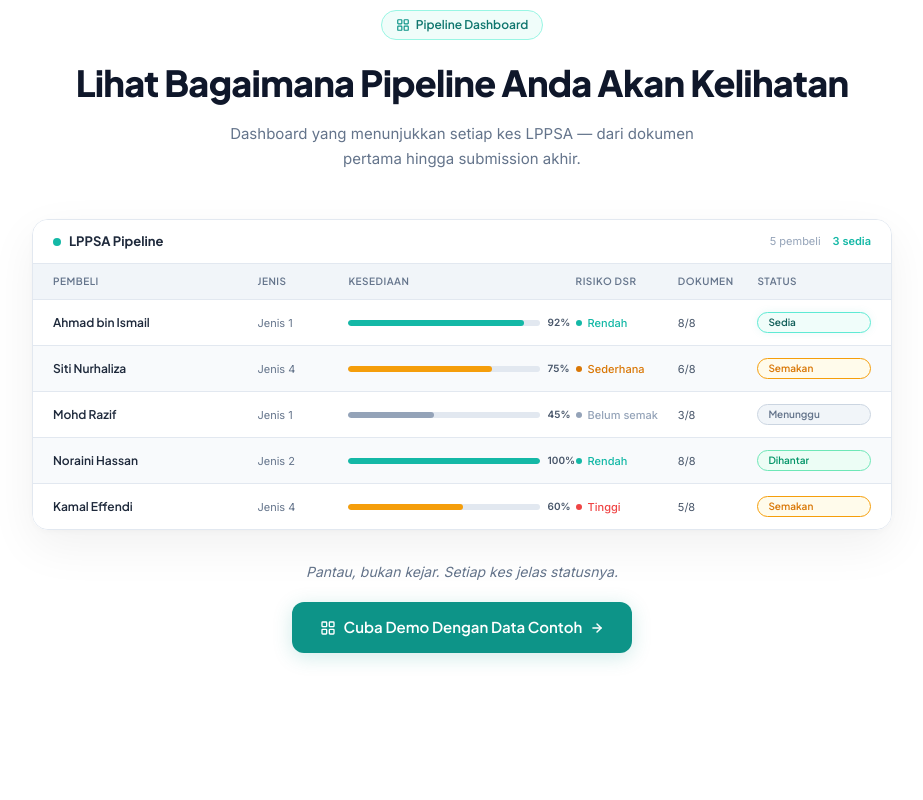
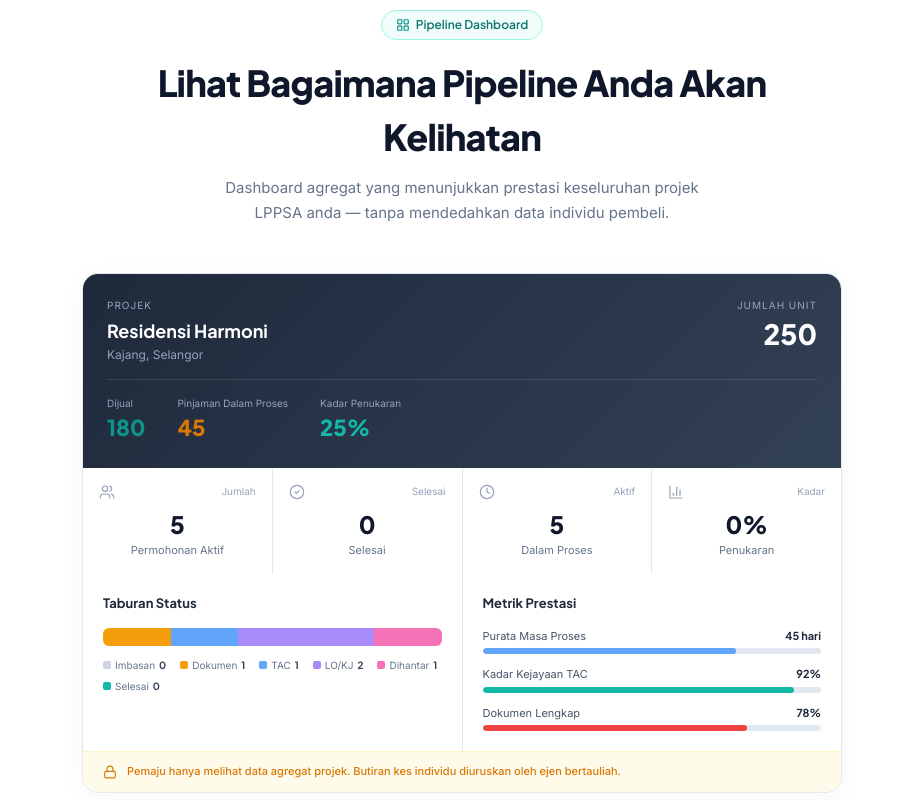
Before and after one commit to fidos777/mortgage-flow-demo, a Next.js app: page / in a window 1280 px wide. Shown: the part 1040-1840 px from the top of the page, without its empty margins (178-1101 px from the left). Built offline with nearby package versions, Linux system fonts and the light colour scheme.

Commit message:
fix: replace buyer-level pipeline preview with PDPA-compliant aggregate dashboard

```diff
--- a/app/components/hero/hero-data.ts
+++ b/app/components/hero/hero-data.ts
@@ -25,17 +25,11 @@
 export type StepLabel = { label: string }
 export type ActorCopy = { label: string; desc: string }
 
-export type PipelineCase = {
-  name: string; type: string; progress: number
-  status: string; dsr: string; docs: string
-}
-export type PipelineLabels = {
-  name: string; type: string; progress: string
-  dsr: string; docs: string; status: string
-}
-export type PipelineStatuses = {
-  ready: string; review: string; pending: string; submitted: string
-}
+export type PipelineProject = { name: string; location: string; units: number }
+export type PipelineSummaryItem = { label: string; value: string; color: string }
+export type PipelineMetricCard = { icon: string; label: string; value: string; sub: string }
+export type PipelineStatusItem = { label: string; count: number; color: string }
+export type PipelinePerformanceItem = { label: string; value: number; max: number; unit: string; color: string }
 
 export interface LocaleCopy {
   pill: string
@@ -61,9 +55,12 @@
   disclaimer: string
   pipelineTitle: string
   pipelineSub: string
-  pipelineCases: PipelineCase[]
-  pipelineLabels: PipelineLabels
-  pipelineStatuses: PipelineStatuses
+  pipelineProject: PipelineProject
+  pipelineSummary: PipelineSummaryItem[]
+  pipelineMetrics: PipelineMetricCard[]
+  pipelineStatusDist: PipelineStatusItem[]
+  pipelinePerformance: PipelinePerformanceItem[]
+  pipelinePrivacy: string
   pipelineFooter: string
   pipelineCta: string
 }
@@ -207,17 +204,34 @@
     ctaMicro: 'Tiada pendaftaran. Lihat bagaimana 10 kes LPPSA bergerak melalui satu dashboard — dalam masa nyata.',
     disclaimer: 'Sistem ini untuk rujukan sahaja. Tiada penghantaran atau kelulusan dilakukan oleh sistem.',
     pipelineTitle: 'Lihat Bagaimana Pipeline Anda Akan Kelihatan',
-    pipelineSub: 'Dashboard yang menunjukkan setiap kes LPPSA — dari dokumen pertama hingga submission akhir.',
-    pipelineCases: [
-      { name: 'Ahmad bin Ismail', type: 'Jenis 1', progress: 92, status: 'ready', dsr: 'Rendah', docs: '8/8' },
-      { name: 'Siti Nurhaliza', type: 'Jenis 4', progress: 75, status: 'review', dsr: 'Sederhana', docs: '6/8' },
-      { name: 'Mohd Razif', type: 'Jenis 1', progress: 45, status: 'pending', dsr: 'Belum semak', docs: '3/8' },
-      { name: 'Noraini Hassan', type: 'Jenis 2', progress: 100, status: 'submitted', dsr: 'Rendah', docs: '8/8' },
-      { name: 'Kamal Effendi', type: 'Jenis 4', progress: 60, status: 'review', dsr: 'Tinggi', docs: '5/8' },
+    pipelineSub: 'Dashboard agregat yang menunjukkan prestasi keseluruhan projek LPPSA anda — tanpa mendedahkan data individu pembeli.',
+    pipelineProject: { name: 'Residensi Harmoni', location: 'Kajang, Selangor', units: 250 },
+    pipelineSummary: [
+      { label: 'Dijual', value: '180', color: T[600] },
+      { label: 'Pinjaman Dalam Proses', value: '45', color: A[500] },
+      { label: 'Kadar Penukaran', value: '25%', color: T[500] },
     ],
-    pipelineLabels: { name: 'Pembeli', type: 'Jenis', progress: 'Kesediaan', dsr: 'Risiko DSR', docs: 'Dokumen', status: 'Status' },
-    pipelineStatuses: { ready: 'Sedia', review: 'Semakan', pending: 'Menunggu', submitted: 'Dihantar' },
-    pipelineFooter: 'Pantau, bukan kejar. Setiap kes jelas statusnya.',
+    pipelineMetrics: [
+      { icon: 'Users', label: 'Permohonan Aktif', value: '5', sub: 'Jumlah' },
+      { icon: 'CheckCircle2', label: 'Selesai', value: '0', sub: 'Selesai' },
+      { icon: 'Clock', label: 'Dalam Proses', value: '5', sub: 'Aktif' },
+      { icon: 'BarChart3', label: 'Penukaran', value: '0%', sub: 'Kadar' },
+    ],
+    pipelineStatusDist: [
+      { label: 'Imbasan', count: 0, color: S[300] },
+      { label: 'Dokumen', count: 1, color: A[400] },
+      { label: 'TAC', count: 1, color: '#60A5FA' },
+      { label: 'LO/KJ', count: 2, color: '#A78BFA' },
+      { label: 'Dihantar', count: 1, color: '#F472B6' },
+      { label: 'Selesai', count: 0, color: T[500] },
+    ],
+    pipelinePerformance: [
+      { label: 'Purata Masa Proses', value: 45, max: 60, unit: 'hari', color: '#60A5FA' },
+      { label: 'Kadar Kejayaan TAC', value: 92, max: 100, unit: '%', color: T[500] },
+      { label: 'Dokumen Lengkap', value: 78, max: 100, unit: '%', color: '#EF4444' },
+    ],
+    pipelinePrivacy: 'Pemaju hanya melihat data agregat projek. Butiran kes individu diuruskan oleh ejen bertauliah.',
+    pipelineFooter: 'Pantau, bukan kejar. Visibility tanpa melanggar privasi.',
     pipelineCta: 'Cuba Demo Dengan Data Contoh',
   },
   en: {
@@ -286,17 +300,34 @@
     ctaMicro: 'No signup required. See how 10 LPPSA cases flow through one dashboard \u2014 in real time.',
     disclaimer: 'This system is for reference only. No submission or approval is performed by the system.',
     pipelineTitle: 'See What Your Pipeline Will Look Like',
-    pipelineSub: 'A dashboard showing every LPPSA case \u2014 from first document to final submission.',
-    pipelineCases: [
-      { name: 'Ahmad bin Ismail', type: 'Type 1', progress: 92, status: 'ready', dsr: 'Low', docs: '8/8' },
-      { name: 'Siti Nurhaliza', type: 'Type 4', progress: 75, status: 'review', dsr: 'Medium', docs: '6/8' },
-      { name: 'Mohd Razif', type: 'Type 1', progress: 45, status: 'pending', dsr: 'Unchecked', docs: '3/8' },
-      { name: 'Noraini Hassan', type: 'Type 2', progress: 100, status: 'submitted', dsr: 'Low', docs: '8/8' },
-      { name: 'Kamal Effendi', type: 'Type 4', progress: 60, status: 'review', dsr: 'High', docs: '5/8' },
+    pipelineSub: 'An aggregate dashboard showing your LPPSA project performance — without exposing individual buyer data.',
+    pipelineProject: { name: 'Residensi Harmoni', location: 'Kajang, Selangor', units: 250 },
+    pipelineSummary: [
+      { label: 'Sold', value: '180', color: T[600] },
+      { label: 'Loans In Progress', value: '45', color: A[500] },
+      { label: 'Conversion Rate', value: '25%', color: T[500] },
     ],
-    pipelineLabels: { name: 'Buyer', type: 'Type', progress: 'Readiness', dsr: 'DSR Risk', docs: 'Documents', status: 'Status' },
-    pipelineStatuses: { ready: 'Ready', review: 'In Review', pending: 'Pending', submitted: 'Submitted' },
-    pipelineFooter: 'Monitor, don\u2019t chase. Every case shows its status clearly.',
+    pipelineMetrics: [
+      { icon: 'Users', label: 'Active Applications', value: '5', sub: 'Total' },
+      { icon: 'CheckCircle2', label: 'Completed', value: '0', sub: 'Done' },
+      { icon: 'Clock', label: 'In Progress', value: '5', sub: 'Active' },
+      { icon: 'BarChart3', label: 'Conversion', value: '0%', sub: 'Rate' },
+    ],
+    pipelineStatusDist: [
+      { label: 'Scan', count: 0, color: S[300] },
+      { label: 'Docs', count: 1, color: A[400] },
+      { label: 'TAC', count: 1, color: '#60A5FA' },
+      { label: 'LO/KJ', count: 2, color: '#A78BFA' },
+      { label: 'Submitted', count: 1, color: '#F472B6' },
+      { label: 'Complete', count: 0, color: T[500] },
+    ],
+    pipelinePerformance: [
+      { label: 'Avg Processing Time', value: 45, max: 60, unit: 'days', color: '#60A5FA' },
+      { label: 'TAC Success Rate', value: 92, max: 100, unit: '%', color: T[500] },
+      { label: 'Documents Complete', value: 78, max: 100, unit: '%', color: '#EF4444' },
+    ],
+    pipelinePrivacy: 'Developers see aggregate project data only. Individual case details are managed by qualified agents.',
+    pipelineFooter: 'Monitor, don\u2019t chase. Visibility without violating privacy.',
     pipelineCta: 'Try Demo With Sample Data',
   },
 }
--- a/app/sections/hero.tsx
+++ b/app/sections/hero.tsx
@@ -12,6 +12,7 @@
   Building2, User, Users, Package, BarChart3, FileText,
   HelpCircle, Phone, MessageSquare, TrendingUp, Printer,
   Shield, CheckCircle2, LayoutGrid, ArrowRight, Info, Check,
+  Lock, Clock,
 } from 'lucide-react'
 import type { LucideIcon } from 'lucide-react'
 import { useLocale } from '@/app/context/locale'
@@ -696,21 +697,17 @@
 /* ═══════════════════════════════════════════
    PIPELINE PREVIEW — Below-fold data table
    ═══════════════════════════════════════════ */
-function PipelinePreview({ copy }: { copy: LocaleCopy }) {
-  const statusColors: Record<string, { bg: string; border: string; text: string }> = {
-    ready: { bg: T[50], border: T[300], text: T[700] },
-    review: { bg: A[50], border: A[400], text: A[500] },
-    pending: { bg: S[100], border: S[300], text: S[500] },
-    submitted: { bg: '#ECFDF5', border: '#6EE7B7', text: '#059669' },
-  }
-  const dsrColors: Record<string, string> = {
-    Rendah: T[500], Low: T[500], Sederhana: A[500], Medium: A[500],
-    Tinggi: '#EF4444', High: '#EF4444', 'Belum semak': S[400], Unchecked: S[400],
+/* ─── METRIC ICON RESOLVER ─── */
+const METRIC_ICONS: Record<string, LucideIcon> = {
+  Users, CheckCircle2, Clock, BarChart3,
 }
 
+function PipelinePreview({ copy }: { copy: LocaleCopy }) {
+  const totalCases = copy.pipelineStatusDist.reduce((s, d) => s + d.count, 0)
+
   return (
-    <section className="py-20 px-8 bg-white" style={{ borderTop: `1px solid ${S[200]}` }}>
-      <div className="max-w-[860px] mx-auto">
+    <section className="py-20 px-6 sm:px-8 bg-white" style={{ borderTop: `1px solid ${S[200]}` }}>
+      <div className="max-w-[760px] mx-auto">
         {/* Header */}
         <div className="text-center mb-12">
           <div
@@ -726,106 +723,140 @@
           >
             {copy.pipelineTitle}
           </h2>
-          <p className="font-body text-[15px] text-slate-500 max-w-[480px] mx-auto leading-relaxed">
+          <p className="font-body text-[15px] text-slate-500 max-w-[520px] mx-auto leading-relaxed">
             {copy.pipelineSub}
           </p>
         </div>
 
-        {/* Table container — glass elevation */}
+        {/* Dashboard card */}
         <motion.div
           className="rounded-2xl overflow-hidden"
           style={{
-            background: 'rgba(255,255,255,0.85)',
-            backdropFilter: 'blur(8px)',
+            background: S[50],
             border: `1px solid ${S[200]}`,
-            boxShadow: '0 16px 48px rgba(0,0,0,0.06), 0 2px 8px rgba(0,0,0,0.03)',
+            boxShadow: '0 4px 24px rgba(0,0,0,0.04)',
           }}
           initial={{ opacity: 0, y: 20 }}
           whileInView={{ opacity: 1, y: 0 }}
           viewport={{ once: true, margin: '-40px' }}
           transition={{ duration: 0.6, ease: [0.4, 0, 0.2, 1] }}
         >
-          {/* Table header bar */}
-          <div className="flex items-center justify-between px-5 py-3 bg-white" style={{ borderBottom: `1px solid ${S[200]}` }}>
-            <div className="flex items-center gap-2">
-              <div className="w-2 h-2 rounded-full bg-teal-500" />
-              <span className="font-display text-[13px] font-bold text-slate-800">LPPSA Pipeline</span>
+          {/* Project header — dark card */}
+          <div
+            className="p-5 sm:p-6 text-white"
+            style={{ background: 'linear-gradient(135deg, #1E293B, #334155)' }}
+          >
+            <div className="flex justify-between items-start">
+              <div>
+                <div className="font-body text-[10px] uppercase tracking-widest mb-1" style={{ color: S[400] }}>Projek</div>
+                <div className="font-display text-lg font-bold">{copy.pipelineProject.name}</div>
+                <div className="font-body text-xs mt-0.5" style={{ color: S[400] }}>{copy.pipelineProject.location}</div>
               </div>
-            <div className="flex gap-3">
-              <span className="font-body text-[11px] text-slate-400">5 {copy.pipelineLabels.name.toLowerCase()}</span>
-              <span className="font-body text-[11px] text-teal-500 font-semibold">3 {copy.pipelineStatuses.ready.toLowerCase()}</span>
+              <div className="text-right">
+                <div className="font-body text-[10px] uppercase tracking-widest" style={{ color: S[400] }}>Jumlah Unit</div>
+                <div className="font-display text-[28px] font-extrabold">{copy.pipelineProject.units}</div>
+              </div>
+            </div>
+            {/* Summary row */}
+            <div className="flex gap-8 mt-4 pt-4" style={{ borderTop: '1px solid rgba(255,255,255,0.1)' }}>
+              {copy.pipelineSummary.map((s, i) => (
+                <div key={i}>
+                  <div className="font-body text-[10px]" style={{ color: S[400] }}>{s.label}</div>
+                  <div className="font-display text-[22px] font-extrabold" style={{ color: s.color }}>{s.value}</div>
+                </div>
+              ))}
             </div>
           </div>
 
-          {/* Column headers */}
-          <div
-            className="grid px-5 py-2.5"
-            style={{
-              gridTemplateColumns: '1.8fr 0.8fr 2fr 0.9fr 0.7fr 1fr',
-              borderBottom: `1px solid ${S[200]}`,
-              background: S[100],
-            }}
-          >
-            {[copy.pipelineLabels.name, copy.pipelineLabels.type, copy.pipelineLabels.progress, copy.pipelineLabels.dsr, copy.pipelineLabels.docs, copy.pipelineLabels.status].map(h => (
-              <span key={h} className="font-display text-[10px] font-semibold text-slate-500 uppercase tracking-wider">{h}</span>
+          {/* Metric cards row */}
+          <div className="grid grid-cols-2 sm:grid-cols-4" style={{ gap: 1, background: S[200] }}>
+            {copy.pipelineMetrics.map((m, i) => {
+              const Icon = METRIC_ICONS[m.icon] || LayoutGrid
+              return (
+                <div key={i} className="bg-white p-4 text-center">
+                  <div className="flex justify-between items-center mb-2">
+                    <Icon size={16} strokeWidth={1.8} className="text-slate-400" />
+                    <span className="font-body text-[10px]" style={{ color: S[400] }}>{m.sub}</span>
+                  </div>
+                  <div className="font-display text-2xl font-extrabold" style={{ color: S[900] }}>{m.value}</div>
+                  <div className="font-body text-[11px] mt-0.5" style={{ color: S[500] }}>{m.label}</div>
+                </div>
+              )
+            })}
+          </div>
+
+          {/* Status distribution + Performance metrics */}
+          <div className="grid grid-cols-1 sm:grid-cols-2" style={{ gap: 1, background: S[200] }}>
+            {/* Status distribution */}
+            <div className="bg-white p-5">
+              <div className="font-display text-[13px] font-bold mb-3.5" style={{ color: S[800] }}>
+                Taburan Status
+              </div>
+              {/* Stacked bar */}
+              <div className="flex h-[18px] rounded-md overflow-hidden mb-3">
+                {copy.pipelineStatusDist.filter(d => d.count > 0).map((d, i) => (
+                  <motion.div
+                    key={i}
+                    style={{ flex: d.count, background: d.color, minWidth: d.count > 0 ? 20 : 0 }}
+                    initial={{ flex: 0 }}
+                    whileInView={{ flex: d.count }}
+                    viewport={{ once: true }}
+                    transition={{ duration: 0.6, delay: 0.1 * i }}
+                  />
                 ))}
               </div>
+              {/* Legend */}
+              <div className="flex flex-wrap gap-x-3.5 gap-y-1.5">
+                {copy.pipelineStatusDist.map((d, i) => (
+                  <div key={i} className="flex items-center gap-1">
+                    <div className="w-2 h-2 rounded-sm" style={{ background: d.color }} />
+                    <span className="font-body text-[10px]" style={{ color: S[500] }}>{d.label}</span>
+                    <span className="font-display text-[10px] font-bold" style={{ color: S[700] }}>{d.count}</span>
+                  </div>
+                ))}
+              </div>
+            </div>
 
-          {/* Rows */}
-          {copy.pipelineCases.map((c, i) => {
-            const sc = statusColors[c.status] || statusColors.pending
-            const dc = dsrColors[c.dsr] || S[400]
-            return (
-              <motion.div
-                key={i}
-                className="grid items-center px-5 py-3"
-                initial={{ opacity: 0, y: 8 }}
-                whileInView={{ opacity: 1, y: 0 }}
-                viewport={{ once: true }}
-                transition={{ duration: 0.35, delay: 0.06 * i, ease: [0.4, 0, 0.2, 1] }}
-                style={{
-                  gridTemplateColumns: '1.8fr 0.8fr 2fr 0.9fr 0.7fr 1fr',
-                  borderBottom: i < copy.pipelineCases.length - 1 ? `1px solid ${S[200]}` : 'none',
-                  background: i % 2 === 0 ? 'white' : S[50],
-                }}
-              >
-                <span className="font-display text-xs font-semibold text-slate-800">{c.name}</span>
-                <span className="font-body text-[11px] text-slate-500">{c.type}</span>
-                <div className="flex items-center gap-2">
-                  <div className="flex-1 h-1.5 rounded-full overflow-hidden" style={{ background: S[200] }}>
+            {/* Performance metrics */}
+            <div className="bg-white p-5">
+              <div className="font-display text-[13px] font-bold mb-3.5" style={{ color: S[800] }}>
+                Metrik Prestasi
+              </div>
+              <div className="flex flex-col gap-3">
+                {copy.pipelinePerformance.map((p, i) => (
+                  <div key={i}>
+                    <div className="flex justify-between mb-1">
+                      <span className="font-body text-[11px]" style={{ color: S[600] }}>{p.label}</span>
+                      <span className="font-display text-[11px] font-bold" style={{ color: S[800] }}>
+                        {p.value}{p.unit === '%' ? '%' : ` ${p.unit}`}
+                      </span>
+                    </div>
+                    <div className="h-1.5 rounded-full overflow-hidden" style={{ background: S[200] }}>
                       <motion.div
                         className="h-full rounded-full"
-                      style={{
-                        background: c.progress >= 90 ? T[500] : c.progress >= 60 ? A[400] : S[400],
-                      }}
+                        style={{ background: p.color }}
                         initial={{ width: 0 }}
-                      whileInView={{ width: `${c.progress}%` }}
+                        whileInView={{ width: `${(p.value / p.max) * 100}%` }}
                         viewport={{ once: true }}
-                      transition={{ duration: 0.8, delay: i * 0.1, ease: [0.4, 0, 0.2, 1] }}
+                        transition={{ duration: 0.8, delay: 0.1 * i }}
                       />
                     </div>
-                  <span className="font-body text-[10px] font-semibold text-slate-600 min-w-[28px]">{c.progress}%</span>
                   </div>
-                <div className="flex items-center gap-1.5">
-                  <div className="w-1.5 h-1.5 rounded-full" style={{ background: dc }} />
-                  <span className="font-body text-[11px] font-medium" style={{ color: dc }}>{c.dsr}</span>
+                ))}
               </div>
-                <span className="font-body text-[11px] text-slate-600">{c.docs}</span>
+            </div>
+          </div>
+
+          {/* Privacy notice — matches real dashboard PRD 9.2 banner */}
           <div
-                  className="inline-flex items-center px-2.5 py-0.5 rounded-xl"
-                  style={{
-                    background: sc.bg,
-                    border: `1px solid ${sc.border}`,
-                    boxShadow: c.status === 'ready' ? `0 0 8px ${T[500]}18` : 'none',
-                  }}
+            className="flex items-center gap-2.5 px-5 py-3"
+            style={{ background: A[50], borderTop: `1px solid ${A[100]}` }}
           >
-                  <span className="font-display text-[10px] font-semibold" style={{ color: sc.text }}>
-                    {(copy.pipelineStatuses as Record<string, string>)[c.status]}
+            <Lock size={14} strokeWidth={2} style={{ color: A[500], flexShrink: 0 }} />
+            <span className="font-body text-[11px] font-medium leading-snug" style={{ color: A[500] }}>
+              {copy.pipelinePrivacy}
             </span>
           </div>
-              </motion.div>
-            )
-          })}
         </motion.div>
 
         {/* Footer CTA */}
```
Lines whose indentation alone changed are shown as unchanged.
